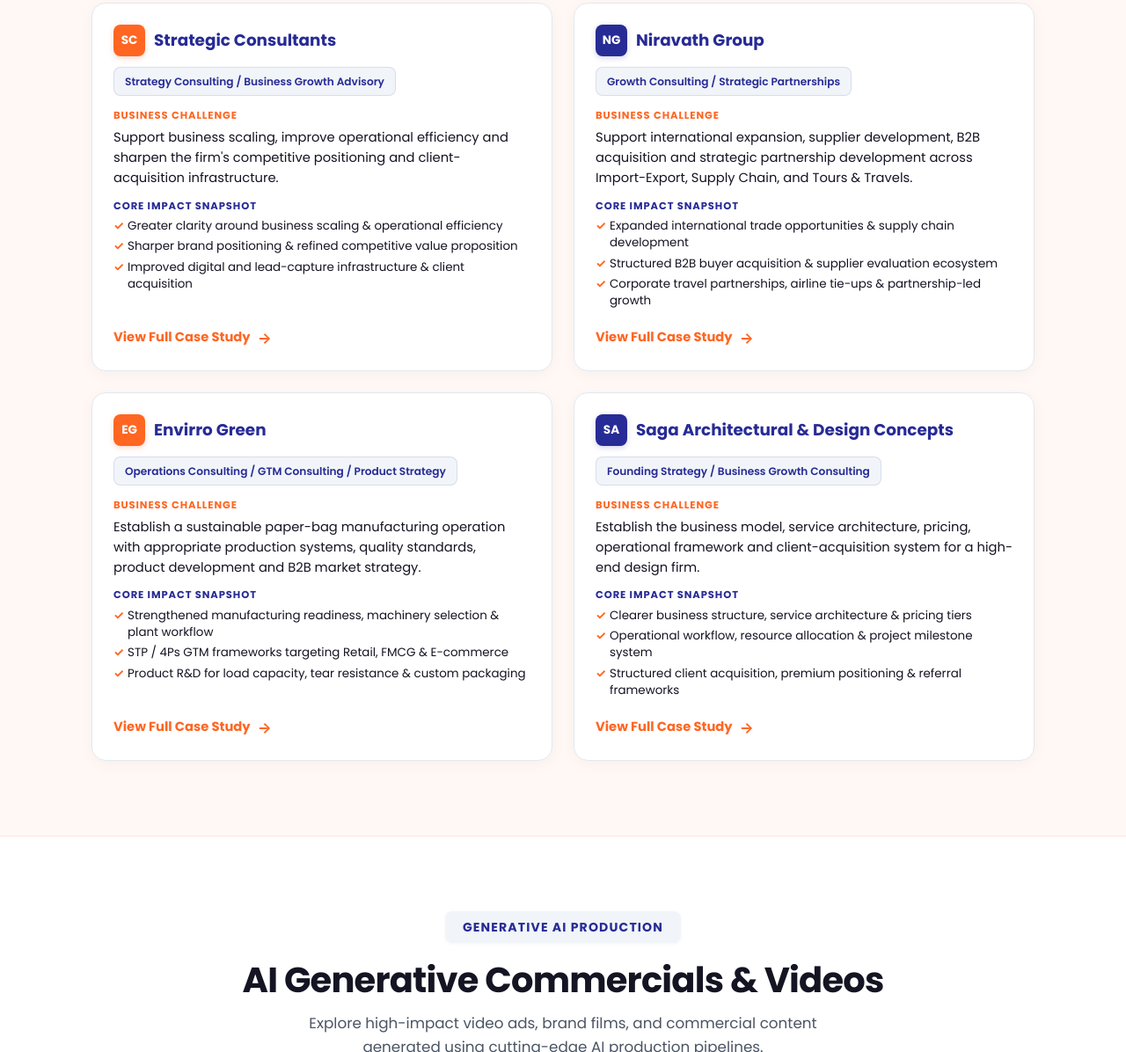
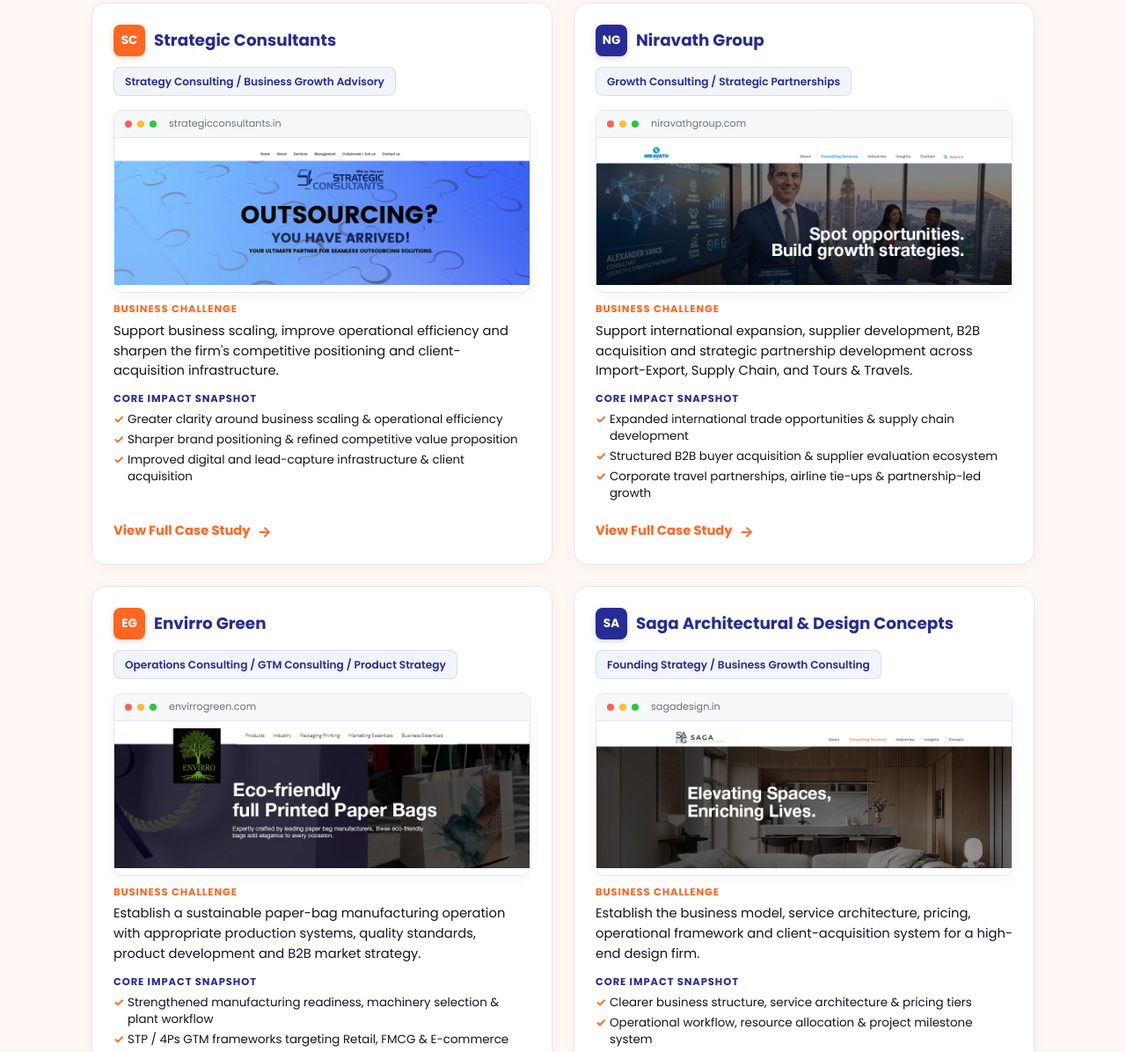
Before and after one commit to DevN25/HashG, a website built with Vite: page index.html in a window 1280 px wide. Shown: the part 4325-5521 px from the top of the page at 88% size. Built offline with nearby package versions, Linux system fonts and the light colour scheme.

Commit message:
Add high-res browser mockup screenshots for all remaining case studies (LiveWell, Strategic Consultants, Niravath, Envirro, Saga)

```diff
--- a/index.html
+++ b/index.html
@@ -363,6 +363,18 @@
                 <span class="engagement-badge">Digital Strategy / Growth / Performance / Automation</span>
               </div>
 
+              <div class="work-screenshot-frame" style="margin-bottom: 12px;">
+                <div class="mock-browser-header">
+                  <span class="dot-btn red"></span>
+                  <span class="dot-btn yellow"></span>
+                  <span class="dot-btn green"></span>
+                  <a href="https://livewellcare.in/" target="_blank" rel="noopener" class="browser-url">livewellcare.in</a>
+                </div>
+                <div class="work-clean-image-frame">
+                  <img src="./LW.jpg.jpeg" alt="LiveWell Diabetes & Heart Care Website Showcase" class="work-showcase-img" />
+                </div>
+              </div>
+
               <div class="cs-preview-block">
                 <div class="cs-section cs-challenge">
                   <h4 class="cs-label">BUSINESS CHALLENGE</h4>
@@ -535,6 +547,18 @@
                 <span class="engagement-badge">Strategy Consulting / Business Growth Advisory</span>
               </div>
 
+              <div class="work-screenshot-frame" style="margin-bottom: 12px;">
+                <div class="mock-browser-header">
+                  <span class="dot-btn red"></span>
+                  <span class="dot-btn yellow"></span>
+                  <span class="dot-btn green"></span>
+                  <a href="https://strategicconsultants.in/" target="_blank" rel="noopener" class="browser-url">strategicconsultants.in</a>
+                </div>
+                <div class="work-clean-image-frame">
+                  <img src="./SC.jpg.jpeg" alt="Strategic Consultants Showcase" class="work-showcase-img" />
+                </div>
+              </div>
+
               <div class="cs-preview-block">
                 <div class="cs-section cs-challenge">
                   <h4 class="cs-label">BUSINESS CHALLENGE</h4>
@@ -567,6 +591,18 @@
                   <span class="logo-name">Niravath Group</span>
                 </div>
                 <span class="engagement-badge">Growth Consulting / Strategic Partnerships</span>
+              </div>
+
+              <div class="work-screenshot-frame" style="margin-bottom: 12px;">
+                <div class="mock-browser-header">
+                  <span class="dot-btn red"></span>
+                  <span class="dot-btn yellow"></span>
+                  <span class="dot-btn green"></span>
+                  <a href="https://niravathgroup.com/" target="_blank" rel="noopener" class="browser-url">niravathgroup.com</a>
+                </div>
+                <div class="work-clean-image-frame">
+                  <img src="./nirva.jpg.jpeg" alt="Niravath Group Global Portal Showcase" class="work-showcase-img" />
+                </div>
               </div>
 
               <div class="cs-preview-block">
@@ -603,6 +639,18 @@
                 <span class="engagement-badge">Operations Consulting / GTM Consulting / Product Strategy</span>
               </div>
 
+              <div class="work-screenshot-frame" style="margin-bottom: 12px;">
+                <div class="mock-browser-header">
+                  <span class="dot-btn red"></span>
+                  <span class="dot-btn yellow"></span>
+                  <span class="dot-btn green"></span>
+                  <a href="https://envirrogreen.com/" target="_blank" rel="noopener" class="browser-url">envirrogreen.com</a>
+                </div>
+                <div class="work-clean-image-frame">
+                  <img src="./Enviro.jpg.jpeg" alt="Envirro Green Sustainable Packaging Showcase" class="work-showcase-img" />
+                </div>
+              </div>
+
               <div class="cs-preview-block">
                 <div class="cs-section cs-challenge">
                   <h4 class="cs-label">BUSINESS CHALLENGE</h4>
@@ -635,6 +683,18 @@
                   <span class="logo-name">Saga Architectural & Design Concepts</span>
                 </div>
                 <span class="engagement-badge">Founding Strategy / Business Growth Consulting</span>
+              </div>
+
+              <div class="work-screenshot-frame" style="margin-bottom: 12px;">
+                <div class="mock-browser-header">
+                  <span class="dot-btn red"></span>
+                  <span class="dot-btn yellow"></span>
+                  <span class="dot-btn green"></span>
+                  <a href="https://sagadesign.in/" target="_blank" rel="noopener" class="browser-url">sagadesign.in</a>
+                </div>
+                <div class="work-clean-image-frame">
+                  <img src="./saga.jpg.jpeg" alt="Saga Architectural & Design Concepts Showcase" class="work-showcase-img" />
+                </div>
               </div>
 
               <div class="cs-preview-block">
```
Also changed, not shown: Enviro.jpg.jpeg (added), LW.jpg.jpeg (added), SC.jpg.jpeg (added), nirva.jpg.jpeg (added), saga.jpg.jpeg (added).
